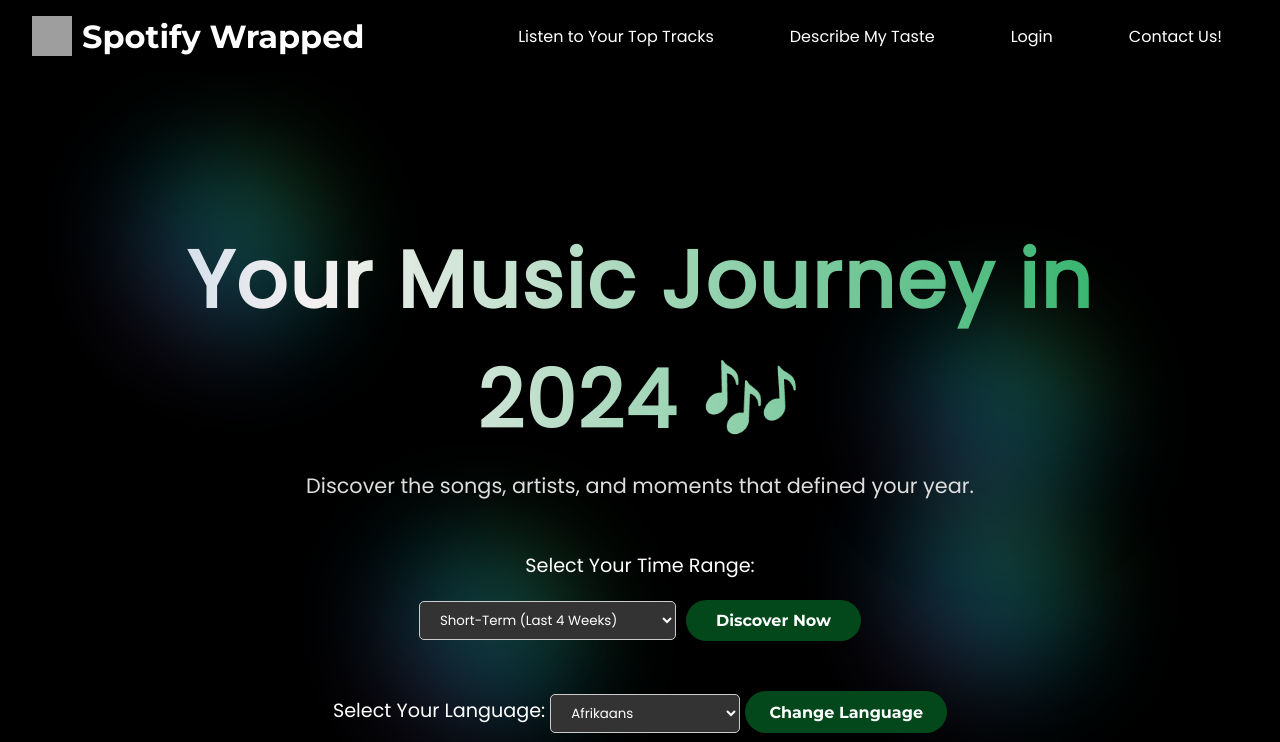
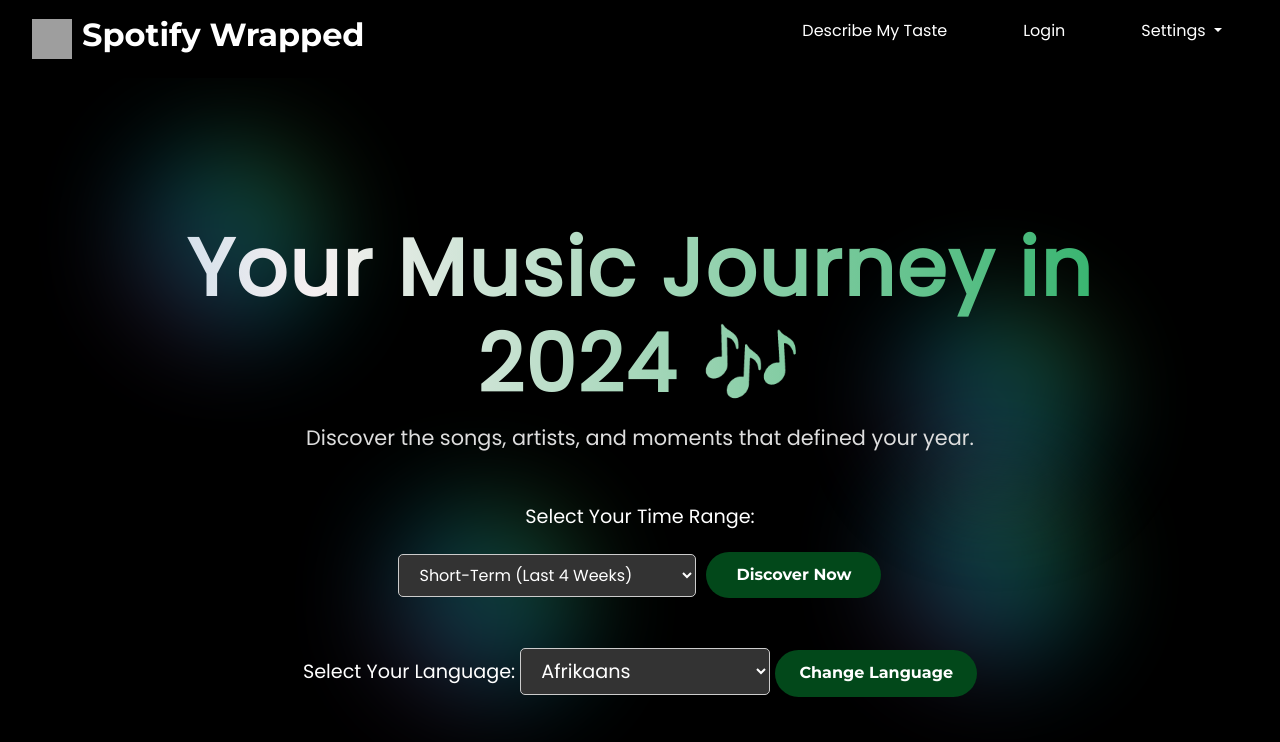
Before and after one commit to MMannuru/SpotifyWrapper, a Django app: template spotify_wrapped/core/templates/core/index.html in a window 1280 px wide. Shown: the top 742 px of the page. Run offline with Django 3.2, Linux system fonts and the light colour scheme; the template is opened without the code that fills it, so the values that code supplies are empty; grey boxes are pictures that could not be loaded.

Commit message:
Updated nav bar to have a dropdown, made other buttons dynamic

```diff
--- a/spotify_wrapped/core/templates/core/index.html
+++ b/spotify_wrapped/core/templates/core/index.html
@@ -5,6 +5,8 @@
     <meta name="viewport" content="width=device-width, initial-scale=1.0, maximum-scale=1.0, user-scalable=no">
     <title>Spotify Wrapped</title>
     <link href="https://fonts.googleapis.com/css2?family=Montserrat:wght@700&family=Poppins:wght@400&display=swap" rel="stylesheet">
+    <link href="https://cdn.jsdelivr.net/npm/bootstrap@5.3.0-alpha1/dist/css/bootstrap.min.css" rel="stylesheet">
+
     <style>
         /* Basic reset */
         * {
@@ -418,6 +420,7 @@
 
     </style>
 </head>
+<script src="https://cdn.jsdelivr.net/npm/bootstrap@5.3.0-alpha1/dist/js/bootstrap.bundle.min.js"></script>
 <body>
 
     <!-- Background Shapes -->
@@ -436,20 +439,34 @@
         </div>
         <nav>
             <ul>
-                <li><a href="{% url 'play_top_tracks' %}">{% trans "Listen to Your Top Tracks" %}</a></li>
+                {% if user.is_authenticated %}
+                    <li><a href="{% url 'play_top_tracks' %}">{% trans "Listen to Your Top Tracks" %}</a></li>
+                {% endif %}
                 <li><a href="{% url 'describe_music_taste' %}">{% trans "Describe My Taste" %}</a></li>
                 {% if user.is_authenticated and request.session.spotify_token %}
-                <li><a href="{% url 'list_wraps' %}">{% trans "View Wraps" %}</a></li>
+                    <li><a href="{% url 'list_wraps' %}">{% trans "View Wraps" %}</a></li>
                 {% endif %}
                 {% if user.is_authenticated %}
                     <li><a href="{% url 'logout' %}">{% trans "Logout" %}</a></li>
                 {% else %}
                     <li><a href="{% url 'spotify_login' %}">{% trans "Login" %}</a></li>
                 {% endif %}
-                <li><a href="{% url 'contact_developers' %}">{% trans "Contact Us!" %}</a></li>
+                <li class="dropdown">
+                    <a href="#" class="dropdown-toggle" id="settingsDropdown" role="button" data-bs-toggle="dropdown" aria-expanded="false">
+                        {% trans "Settings" %}
+                    </a>
+                    <ul class="dropdown-menu" aria-labelledby="settingsDropdown">
+                        <li><a class="dropdown-item" href="{% url 'contact_developers' %}">{% trans "Contact Us!" %}</a></li>
+                        {% if user.is_authenticated %}
+                            <li><a class="dropdown-item" href="{% url 'delete_account' %}">{% trans "Delete Account" %}</a></li>
+                        {% endif %}
+                    </ul>
+                </li>
             </ul>
         </nav>
     </header>
+
+
 
 
 
--- a/spotify_wrapped/core/views.py
+++ b/spotify_wrapped/core/views.py
@@ -201,7 +201,6 @@
         str: The dynamically generated redirect URI.
     """
     host = request.get_host()  # Get the host, e.g., '128.61.9.117:8000'
-    print("the request is " + str(request))
     return f"http://{host}/callback/"
 
 
```
